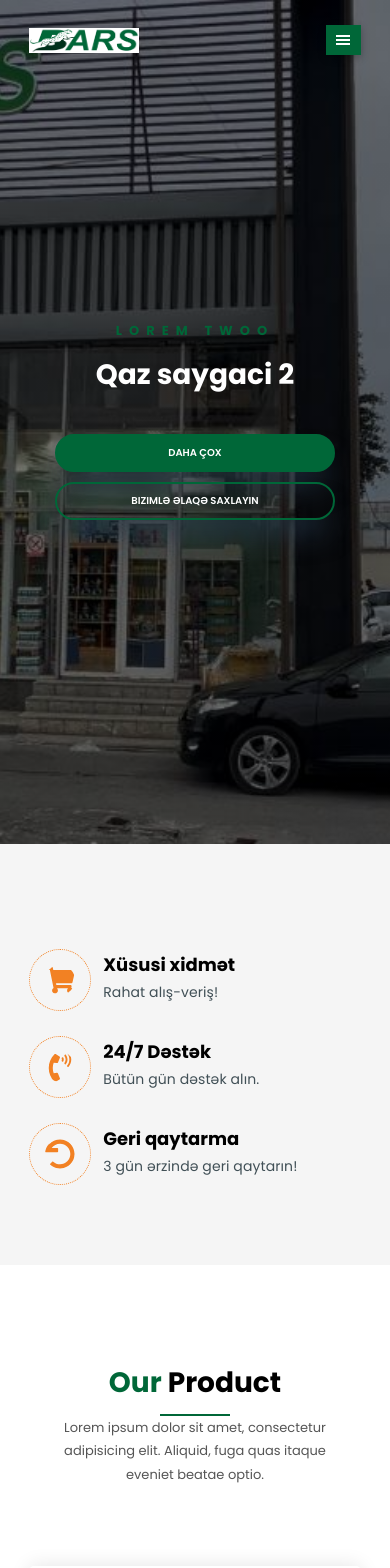
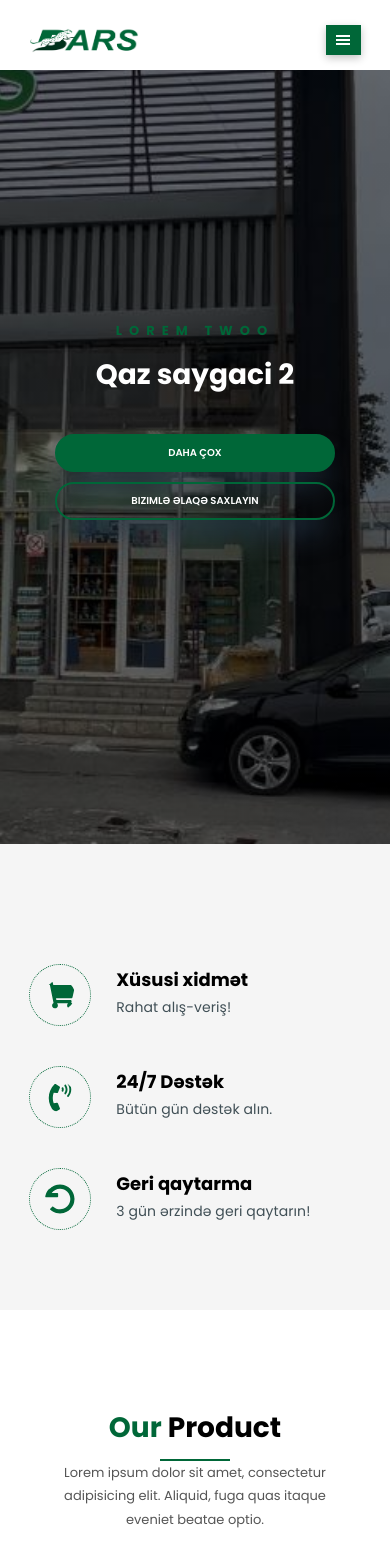
Before and after one commit to MAHIRHASANLI/bars.github.io, a Next.js app: page / in a window 390 px wide. Shown: the top 1568 px of the page. Built offline with nearby package versions, Linux system fonts and the light colour scheme.

Commit message:
I will update the list section.

```diff
--- a/components/header/home/list_section/index.module.css
+++ b/components/header/home/list_section/index.module.css
@@ -7,13 +7,13 @@
   font-size: 10px !important;
   display: block;
   margin-right: 15px;
-  color: #f28123;
+  color: #006738;
   padding: 15px;
   width: 30px;
   height: 30px;
   text-align: center;
   line-height: 60px;
-  border: 2px #f28123 dotted;
+  border: 2px dotted #006738;
   border-radius: 999px;
 }
 
@@ -36,18 +36,18 @@
 
 @media screen and (max-width: 900px) {
   .list {
-    margin-top: 25px;
+    margin-top: 40px;
   }
 
   .list-icon svg {
     font-size: 12px !important;
-    margin-right: 12px;
+    margin-right: 25px;
     padding: 15px;
     width: 30px;
     height: 30px;
     text-align: center;
     line-height: 60px;
-    border: 1px #f28123 dotted;
+    border: 1px dotted #006738;
     border-radius: 999px;
   }
 
--- a/sections/header/index.module.css
+++ b/sections/header/index.module.css
@@ -31,13 +31,14 @@
 @media screen and (max-width: 900px) {
   .header {
     height: 70px !important;
+    background-color: #fff !important;
   }
 
   .logo {
     position: relative;
     width: 110px;
     height: 25px;
-    background: #fff;
+    /* background: #fff; */
   }
 
   .menu-btn {
```
